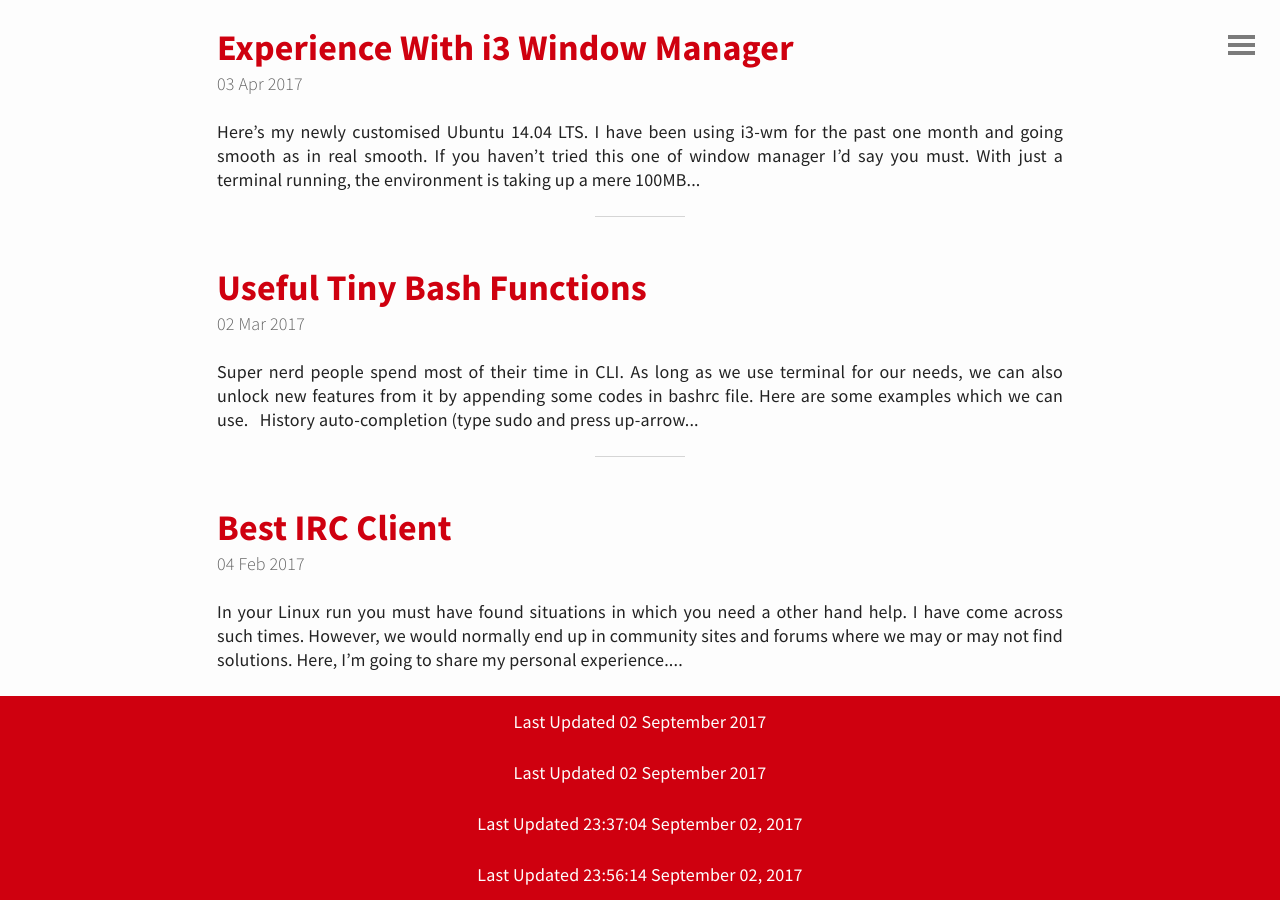
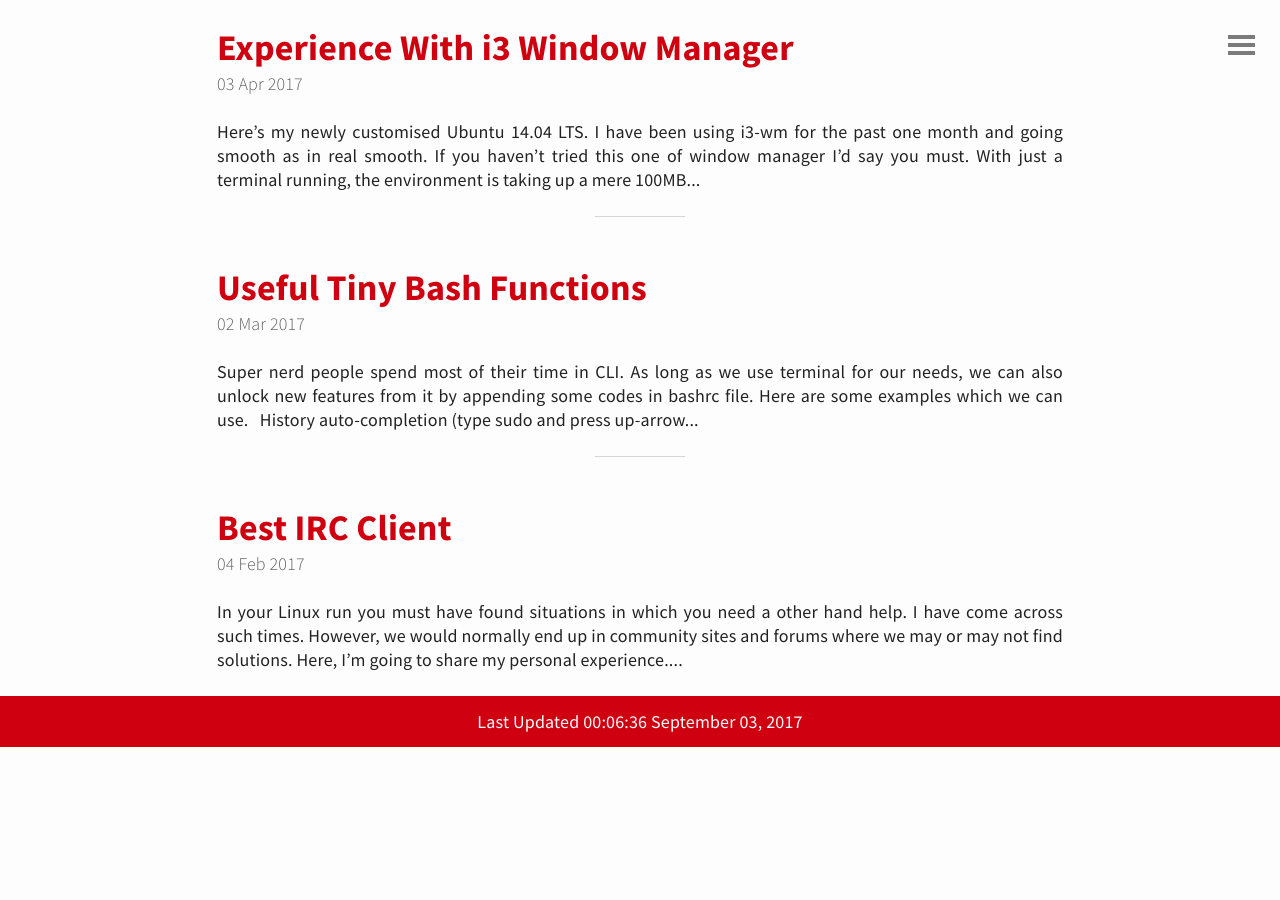
Before and after one commit to shonry271192/-, a Jekyll site: the page built from index.html, in a window 1280 px wide and 900 px high, scrolled down 1068 px. Built offline with Jekyll 4.4.1, drawn with Linux system fonts in a browser that asks for light colours; the list of posts is cut into pages by our own code; after the commit the page ends 1815 px from its top, so only the background shows below that.

Commit message:
updated site

```diff
--- a/_includes/footer.html
+++ b/_includes/footer.html
@@ -1,4 +1 @@
-<footer><span>Last Updated {{ site.time | date: '%d %B %Y' }} </span></footer>
-<footer><span>Last Updated 02 September 2017 </span></footer>
-<footer><span>Last Updated 23:37:04 September 02, 2017 </span></footer>
-<footer><span> Last Updated 23:56:14 September 02, 2017 </span></footer>
+<footer><span> Last Updated 00:06:36 September 03, 2017 </span></footer>
```
